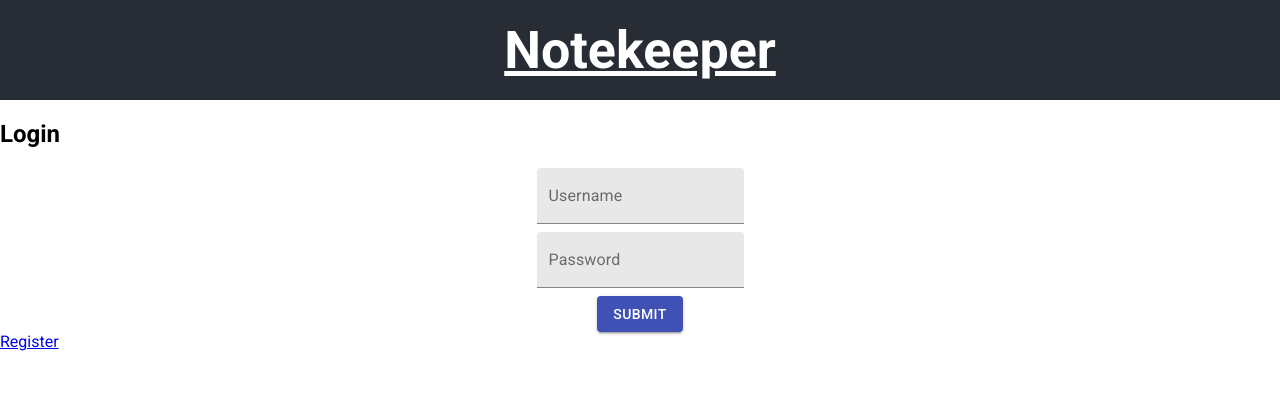
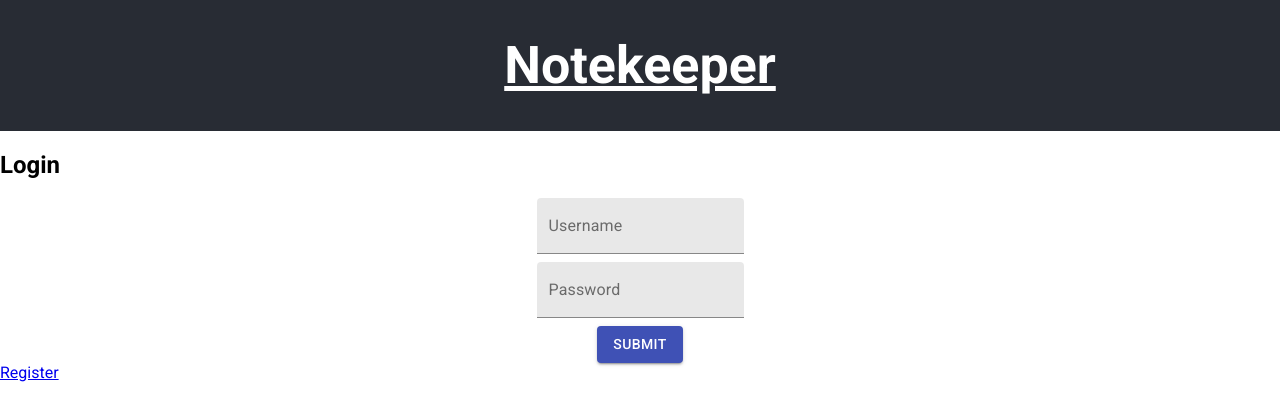
Before and after one commit to FlorBergesio/notekeeper-frontend, a React (Create React App) app: page / in a window 1280 px wide. Shown: the top 420 px of the page. Built offline with nearby package versions, Linux system fonts and the light colour scheme.

Commit message:
Added styling

```diff
--- a/src/components/App.css
+++ b/src/components/App.css
@@ -1,10 +1,9 @@
 .App-header {
   background-color: #282c34;
-  height: 100px;
   display: flex;
-  flex-direction: column;
+  flex-direction: row;
   align-items: center;
-  justify-content: center;
+  justify-content: space-evenly;
   font-size: calc(10px + 2vmin);
   color: white;
 }
--- a/src/components/logout/index.css
+++ b/src/components/logout/index.css
@@ -0,0 +1,3 @@
+.Logout {
+    display: inline-block;
+}
```
